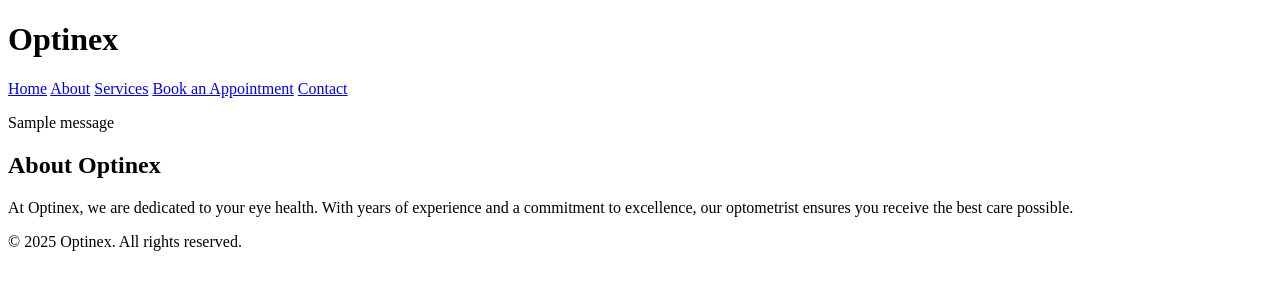
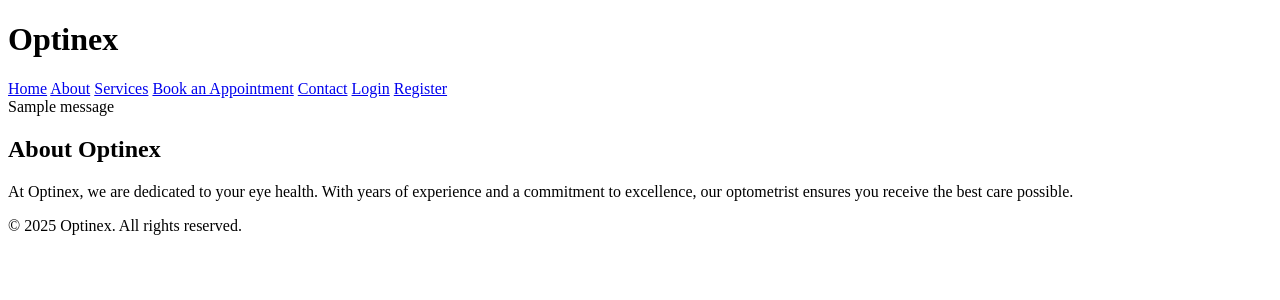
Before and after one commit to easybulb/optinex, a Django app: page /about/ in a window 1280 px wide. Shown: the top 300 px of the page. Run offline with Django 5.2, Linux system fonts and the light colour scheme; one stand-in notice (Sample message) is shown.

Commit message:
add login, logout and register to base.html

```diff
--- a/templates/base.html
+++ b/templates/base.html
@@ -14,14 +14,24 @@
             <a href="{% url 'services' %}">Services</a>
             <a href="{% url 'book_appointment' %}">Book an Appointment</a>
             <a href="{% url 'contact' %}">Contact</a>
+
+            <!-- Conditional Links for Login and Logout -->
+            {% if user.is_authenticated %}
+                <a href="{% url 'account_logout' %}">Logout</a>
+                <a href="{% url 'account_change_password' %}">Change Password</a>
+                <a href="{% url 'account_dashboard' %}">Dashboard</a>
+            {% else %}
+                <a href="{% url 'account_login' %}">Login</a>
+                <a href="{% url 'account_signup' %}">Register</a>
+            {% endif %}
         </nav>
     </header>
 
-      <!-- Confirmation Messages -->
+    <!-- Confirmation Messages -->
     {% if messages %}
         <div class="messages">
             {% for message in messages %}
-                <p>{{ message }}</p>
+                <div class="message {{ message.tags }}">{{ message }}</div>
             {% endfor %}
         </div>
     {% endif %}
@@ -30,6 +40,7 @@
         {% block content %}
         {% endblock %}
     </main>
+
     <footer>
         <p>&copy; 2025 Optinex. All rights reserved.</p>
     </footer>
```
